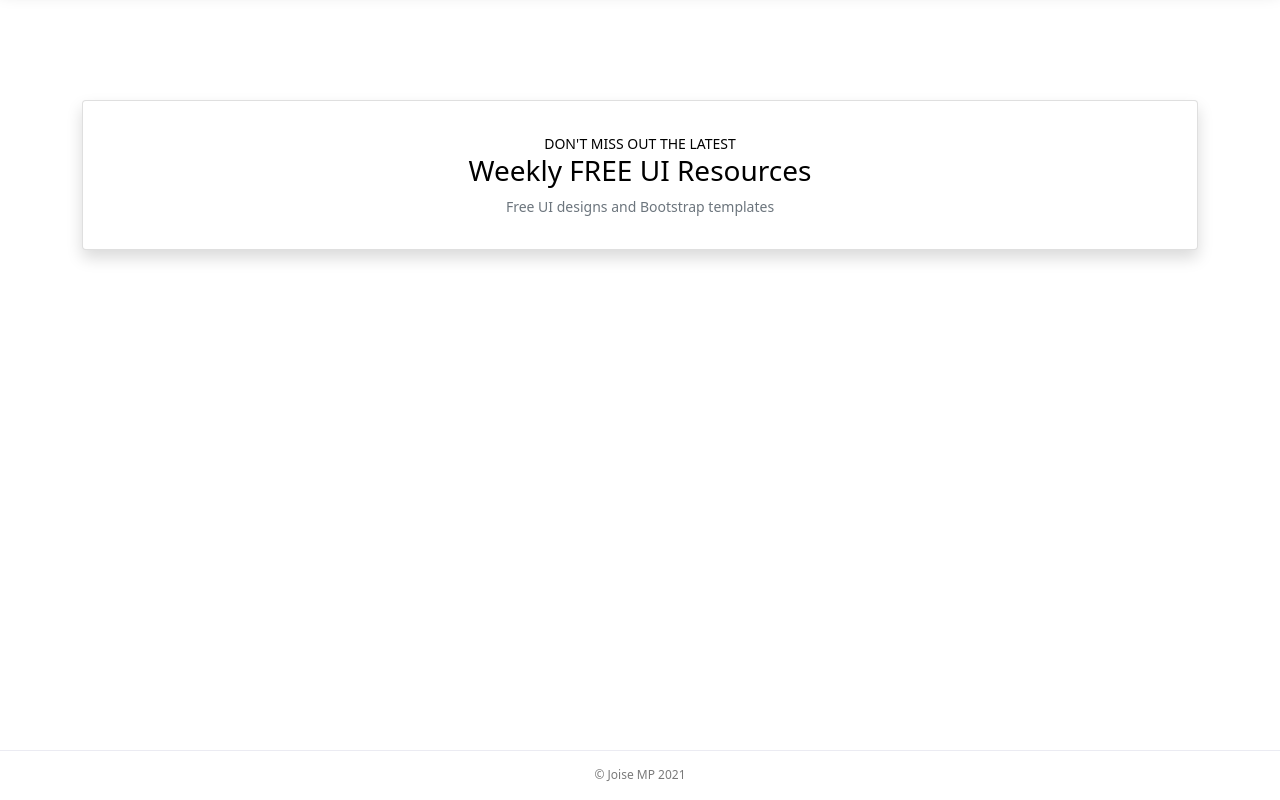
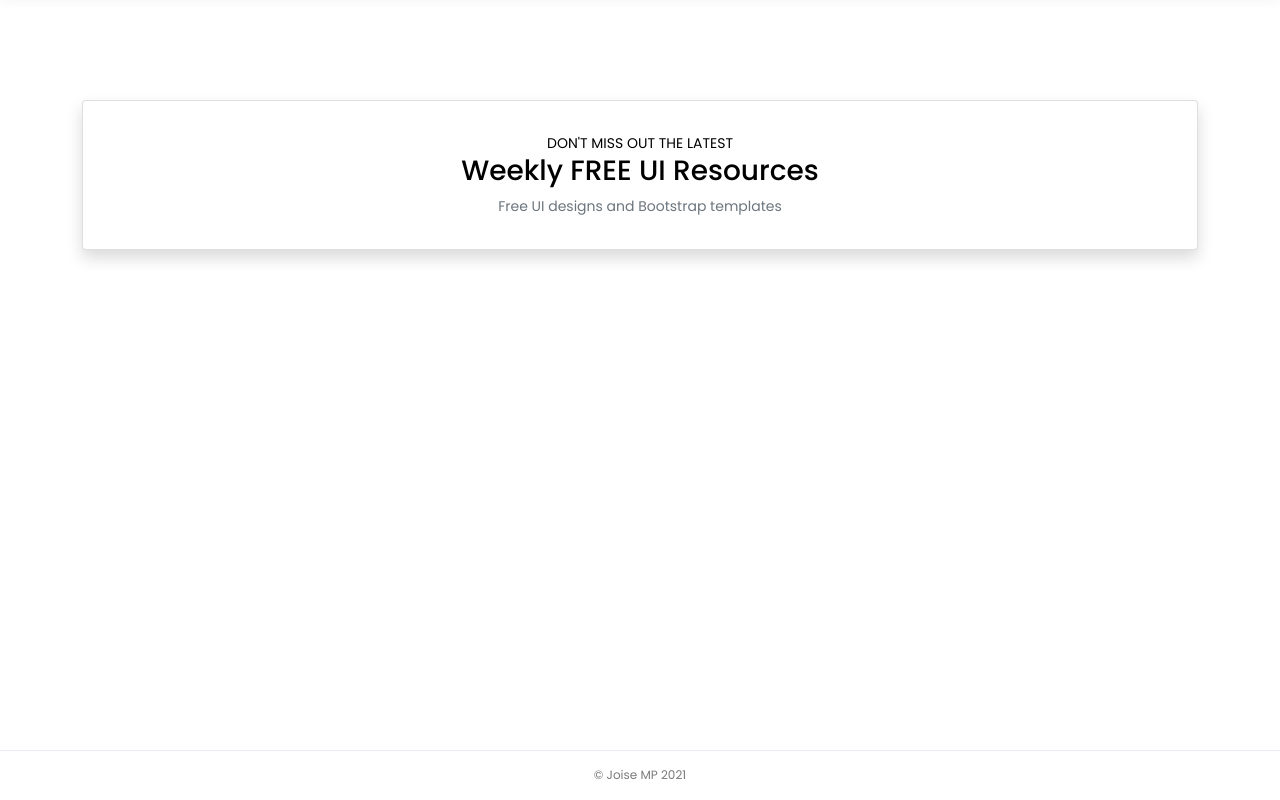
Before and after one commit to joisemp/django-portfolio, a Django app: page / in a window 1280 px wide. Run offline with Django 3.2, Linux system fonts and the light colour scheme; data that the repository does not hold is empty; style sheets or scripts are compiled from the project's sources.

Commit message:
added Poppins as the font family for text

```diff
--- a/static/scss/navbar/navbar.css
+++ b/static/scss/navbar/navbar.css
@@ -1,3 +1,8 @@
+@import url("https://fonts.googleapis.com/css2?family=Poppins:ital,wght@0,100;0,200;0,300;0,400;0,500;0,600;0,700;0,800;0,900;1,100;1,200;1,300;1,400;1,500;1,600;1,700;1,800;1,900&display=swap");
+* {
+  font-family: Poppins;
+}
+
 @media (min-width: 992px) {
   .navbar-expand-sm .navbar-collapse {
     display: -webkit-box !important;
--- a/static/scss/navbar/navbar.scss
+++ b/static/scss/navbar/navbar.scss
@@ -1,3 +1,10 @@
+
+@import url('https://fonts.googleapis.com/css2?family=Poppins:ital,wght@0,100;0,200;0,300;0,400;0,500;0,600;0,700;0,800;0,900;1,100;1,200;1,300;1,400;1,500;1,600;1,700;1,800;1,900&display=swap');
+
+*{
+    font-family: Poppins;
+}
+
 @media (min-width: 992px) {
     .navbar-expand-sm .navbar-collapse {
         display: flex!important;
```
Also changed, not shown: 1 other file.
